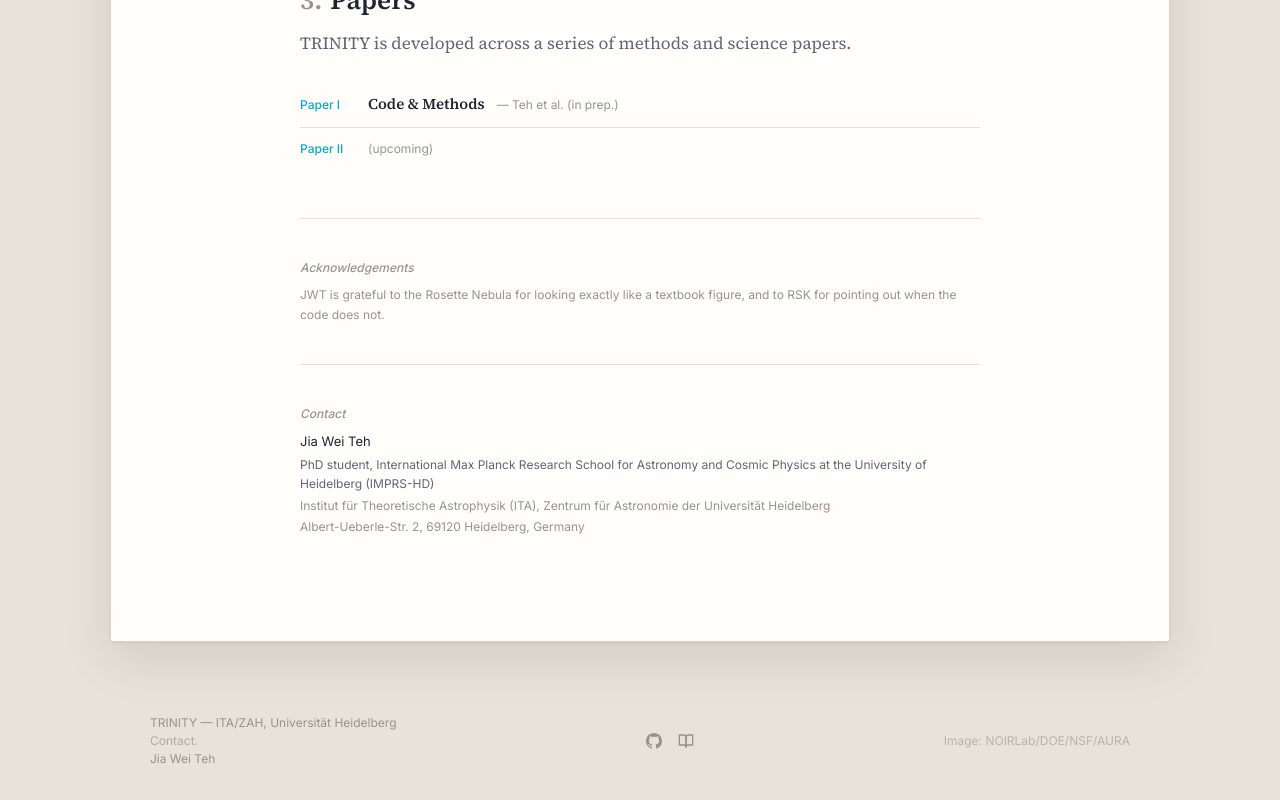
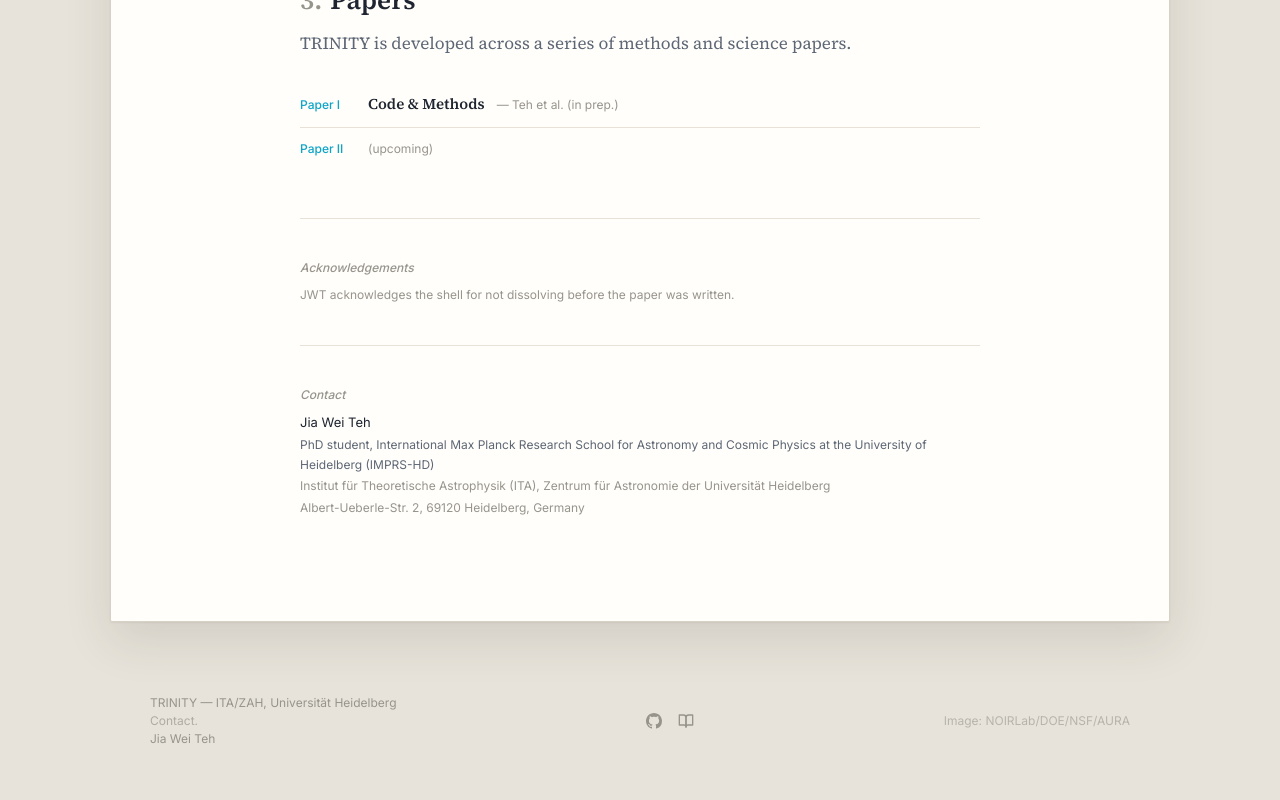
Before and after one commit to JiaWeiTeh/trinity-web, a React (Vite) app: page / in a window 1280 px wide. Shown: the part 3040-3840 px from the top of the page. Built offline with nearby package versions, Linux system fonts and the light colour scheme.

Commit message:
Open Acknowledgements with shell + ODE solver
Lead with 'shell for not dissolving' (now index 0) and 'ODE solver' (now
index 1) instead of starting on a random message. The cycle still rotates
through all nine messages on click or after 60s.

```diff
--- a/src/components/ContentSections.jsx
+++ b/src/components/ContentSections.jsx
@@ -398,18 +398,18 @@ function Section3Papers() {
 
 function Acknowledgements() {
   const messages = [
+    'JWT acknowledges the shell for not dissolving before the paper was written.',
+    'JWT thanks the ODE solver for converging most of the time.',
     'JWT thanks the mass-to-light ratio for keeping things interesting, and coffee for keeping things moving.',
     'JWT acknowledges the Sun for powering the H II regions, and espresso for powering the code.',
     'JWT is grateful to the Rosette Nebula for looking exactly like a textbook figure, and to RSK for pointing out when the code does not.',
-    'JWT thanks the ODE solver for converging most of the time.',
     'JWT acknowledges gravity for providing the only restoring force in this problem, and in the chair.',
     'JWT thanks the interstellar medium for being compressible, and deadlines for being incompressible.',
     'JWT is grateful to Starburst99 for the stellar models, and to Heidelberg\'s bakeries for the fuel.',
     'JWT thanks the anonymous mass-loading parameter for absorbing all remaining uncertainties.',
-    'JWT acknowledges the shell for not dissolving before the paper was written.',
   ];
 
-  const [index, setIndex] = useState(() => Math.floor(Math.random() * messages.length));
+  const [index, setIndex] = useState(0);
   const [visible, setVisible] = useState(true);
 
   const advance = useCallback(() => {
```
